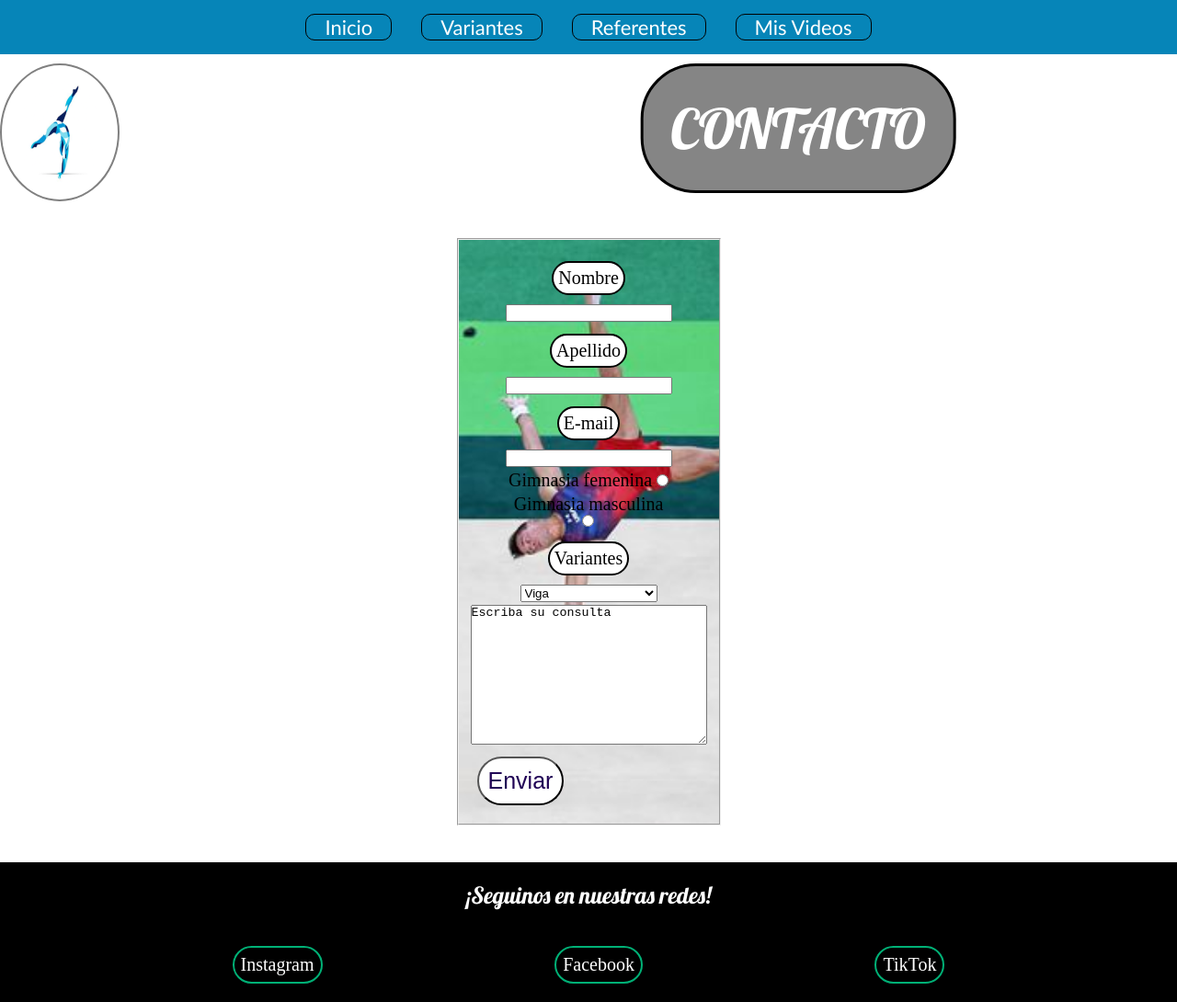
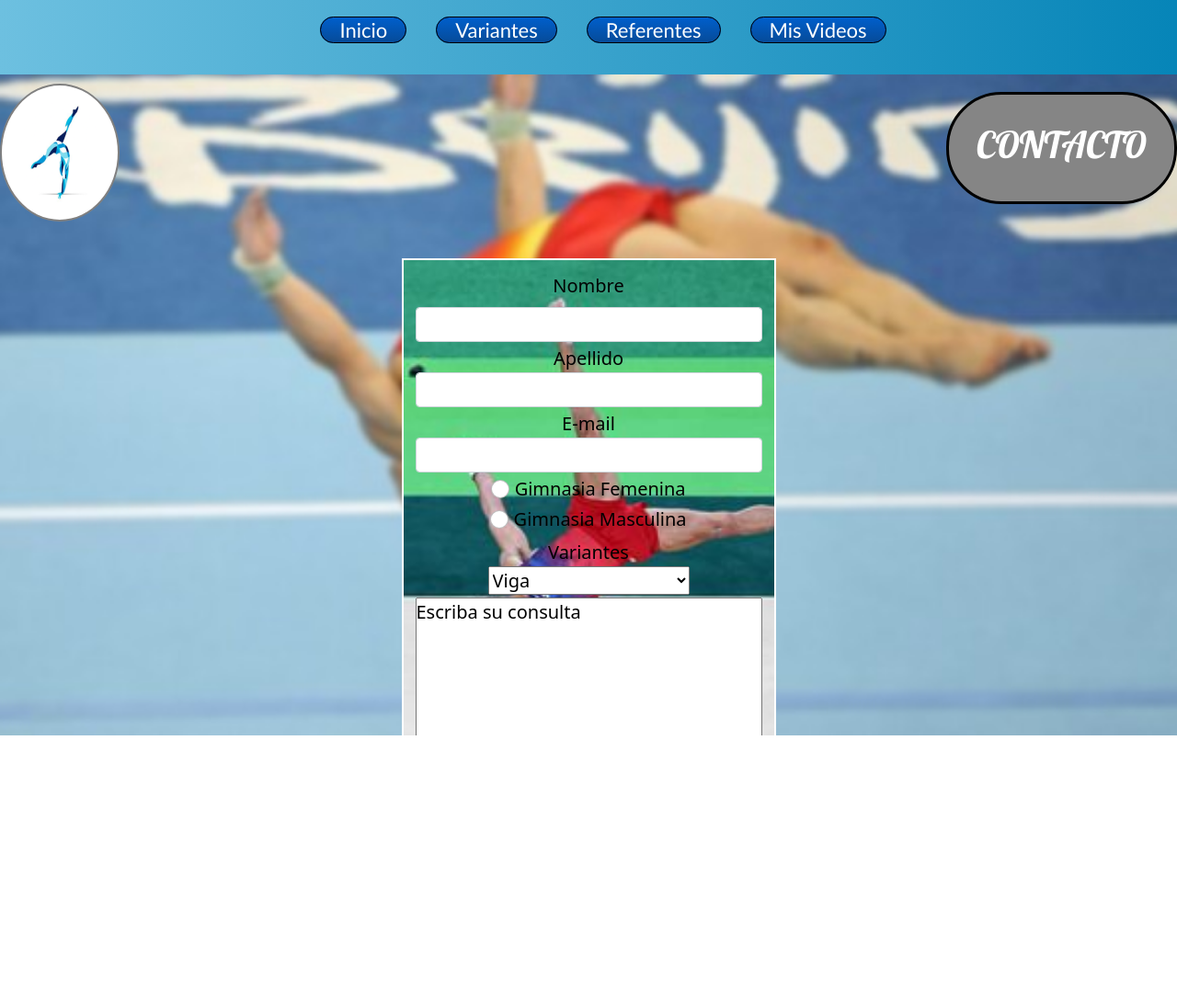
Before and after one commit to SantiagoDiDeo/gimnasia_para_todes, a plain HTML site: page Paginas/contacto.html in a window 1280 px wide. Shown: the whole page at 92% size. After the commit the page ends 800 px from the top, so only its background shows below. Drawn offline with nearby package versions, Linux system fonts and the light colour scheme.

Commit message:
animaciones y bootstrap

```diff
--- a/Css/Estilos.css
+++ b/Css/Estilos.css
@@ -27,7 +27,6 @@
     background-attachment: fixed;
     overflow-x: hidden;
     box-sizing: inherit;
-
 }
 
 .header {
@@ -60,20 +59,15 @@ main {
     top: 0px;
     background-color: rgb(6, 133, 184);
     width: 100vw;
+    background-image: linear-gradient(to right,rgb(109, 192, 224), rgb(6, 133, 184));
 }
 
 .header__lista {
     display: flex;
     flex-direction: row;
-
     text-align: center;
     font-family: 'Gill Sans', 'Gill Sans MT', Calibri, 'Trebuchet MS', sans-serif;
     font-size: 20px;
-    /* word-spacing: 30px; */
-    padding-top: 0  px;
-    padding-bottom: 0px;
-    padding-left: 20%;
-    padding-right: 20%;
 }
 
 .header__lista li {
@@ -89,7 +83,12 @@ main {
     padding-left: 20px;
     padding-right: 20px;
     border: 1px solid black;
-    border-radius: 10px;
+    border-radius: 20px;
+    background-image: linear-gradient(to top, rgb(6, 75, 153), rgb(0, 95, 204));
+}
+
+.header__lista li:hover {
+    transform: scale(0.9);
 }
 
 li {
@@ -122,7 +121,7 @@ li {
 .header__titulo {
     display: flex;
     flex-direction: row;
-    transform: translateX(-70%);
+    transform: translateX(-20%);
     align-content: center;
     font-family: 'Lobster';
     font-size: 30px;
@@ -130,8 +129,6 @@ li {
     color: white;
     border: 3px solid black;
     border-radius: 60px;
-    /* margin-top: 20px;
-    margin-bottom: 20px; */
     padding: 30px;
     background-color: rgb(133, 133, 133);
 }
@@ -182,6 +179,9 @@ h1 {
     border-radius: 30px;
     box-sizing: border-box;
 }
+
+
+
 .main__parrafo p{
     display: flex;
     flex-direction: column;
@@ -192,13 +192,6 @@ h1 {
     justify-content: center;
     text-decoration: dotted;
 }
-
-.main__parrafo {
-    display: flex;
-    flex-direction: column;
-    align-self: center;
-}
-
 
 .variantes {
     display: flex;
@@ -227,12 +220,13 @@ h1 {
 
 /* FOOTER */
 
-footer {
+.footer {
     grid-area: footer;
     display: flex;
     flex-direction: column;
     background-color: black;
 }
+
 
 .footer__texto {
     display: flex;
@@ -240,14 +234,36 @@ footer {
     justify-content: center;
     text-align: center;
     color: white;
-    margin:     auto;
     padding-top: 20px;
     padding-bottom: 20px;
     font-size: 25px;
     font-family: 'Lobster';
-
+    width: 100vw;
     text-decoration: none;
 
+}
+
+.footer__animacion {
+    animation: cssAnimation_0 4s infinite ease;
+}
+
+@keyframes cssAnimation_0 {
+    /* 0% {
+        width: 100px;
+        height: 100px;
+    }
+    50% {
+        width: 150px;
+        height: 150px;
+    }
+    100% {
+        width: 100px;
+        height: 100px;
+    } */
+
+    to {
+        transform: translate(20px, 20px) scale(1.5, 1.6);
+    }
 }
 
 .footer__redes {
@@ -265,9 +281,14 @@ footer {
 .footer__link {
     text-decoration: none;
     color: white;
-    padding: 7px;
+    padding: 5px;
     border-radius: 30px;
     border: 2px solid rgb(0, 177, 118);
+    background-image: linear-gradient(to top, black, rgb(34, 34, 34));
+}
+
+.footer__link:hover {
+    transform: scale(1.2);
 }
 
 
@@ -293,7 +314,7 @@ footer {
 }
 
 .main__imagen {
-    display: inline;
+    display: flex;
     border-radius: 10px;
     margin: 20px;
     width: 500px;
@@ -405,10 +426,14 @@ footer {
     align-items: center;
     text-decoration: none;
     color: white;
-    background-color: turquoise;
+    background-color: rgb(25, 126, 209);
     border: 2px solid black;
     border-radius: 30px;
     padding: 10px;
+}
+
+.main__nombre:hover {
+    transform: scale(1.1);
 }
 
 .main__logoLink {
@@ -487,9 +512,10 @@ iframe {
     padding: 10px;
     background-image: url(../Recursos/fondo-formulario.jpg);
     background-size: cover;
+    border: 2px solid white;
 }
 
-label {
+/* label {
     display: flex;
     flex-direction: column;
     color: black;
@@ -499,7 +525,7 @@ label {
     border: 2px solid black;
     border-radius: 25px;
     background-color: white;
-}
+} */
 
 
 
@@ -511,10 +537,10 @@ label {
     font-size: 20px;
     align-items: center;
     text-align: justify;
-
 }
 
-.main {
+
+.main__main {
     display: grid ;
 }
 
--- a/Paginas/contacto.html
+++ b/Paginas/contacto.html
@@ -9,11 +9,17 @@
     <link rel="preconnect" href="https://fonts.googleapis.com">
     <link rel="preconnect" href="https://fonts.gstatic.com" crossorigin>
     <link href="https://fonts.googleapis.com/css2?family=Indie+Flower&family=Lobster&display=swap" rel="stylesheet">
+    <!-- bootstrap -->
+    <link href="https://cdn.jsdelivr.net/npm/bootstrap@5.1.3/dist/css/bootstrap.min.css" rel="stylesheet" integrity="sha384-1BmE4kWBq78iYhFldvKuhfTAU6auU8tT94WrHftjDbrCEXSU1oBoqyl2QvZ6jIW3" crossorigin="anonymous">
+    <!-- AOS -->
+<link rel="stylesheet" href="https://unpkg.com/aos@next/dist/aos.css" />
+    <!-- css -->
     <link rel="stylesheet" href="../Css/Estilos.css">
     <title>CONTACTO</title>
 </head>
 
 <body>
+    <div class="layout">
     <header>
 
         <nav class="header__nav">
@@ -28,31 +34,37 @@
             <div>
         <img class="header__logo" src="../Recursos/android-chrome-192x192.png" alt="logo gimnasia">
     </div>
-        <div class="header__titulo"><h1 >CONTACTO</h1>
+        <div class="header__titulo" data-aos="zoom-in"><h1 >CONTACTO</h1>
         </div>
     </div>
     </header>
-    <main class="main">
+    <main class="main__main">
         <fieldset class="main__contacto">
             <form class="main__form" action="">
                 <div class="main__formularios">
-                    <label for="nombre">Nombre</label>
-                    <input type="text" name="nombre" />
+                    <label for="nombre" for="exampleInputEmail1" class="form-label">Nombre</label>
+                    <input type="text" name="nombre" class="form-control" id="exampleInputEmail1" aria-describedby="emailHelp" />
                 </div>
                 <div class="main__formularios">
                     <label for="apellido">Apellido</label>
-                    <input type="text" name="apellido" />
+                    <input type="text" name="apellido" class="form-control" id="exampleInputEmail1" aria-describedby="emailHelp" />
                 </div>
                 <div class="main__formularios">
                     <label for="email">E-mail</label>
-                    <input type="text" name="email" />
+                    <input type="text" name="email"  class="form-control" id="exampleInputEmail1" aria-describedby="emailHelp"/>
                 </div>
                 <div class="main__formularios">
-                    <div>Gimnasia femenina
-                        <input type="radio" name="Tipo" value="Gimnasia femenina" />
+                    <div>
+                        <input type="radio" name="Tipo" value="Gimnasia femenina" class="form-check-input" type="checkbox" value="" id="flexCheckDefault"/>
+                        <label class="form-check-label" for="flexCheckDefault">
+                            Gimnasia Femenina</label>
                     </div>
-                    <div class="main__formularios">Gimnasia masculina
-                        <input type="radio" name="Tipo" value="Gimnasia masculina" />
+                    <div class="main__formularios">
+                        <div>
+                            <input type="radio" name="Tipo" value="Gimnasia femenina" class="form-check-input" type="checkbox" value="" id="flexCheckDefault"/>
+                            <label class="form-check-label" for="flexCheckDefault">
+                                Gimnasia Masculina</label>
+                        </div>
                     </div>
                 </div>
                 <div class="main__formularios">
@@ -75,9 +87,9 @@
             </form>
         </fieldset>
     </main>
-    <footer>
+    <footer class="footer">
         <div class="footer__texto">
-            <p>¡Seguinos en nuestras redes!</p>
+            <p class="footer__animacion">¡Seguinos en nuestras redes!</p>
             </div>
             <div class="footer__redes">
             <a class="footer__link" href="https://www.instagram.com/" target="_blank">Instagram</a>
@@ -85,6 +97,13 @@
             <a class="footer__link" href="https://www.tiktok.com/" target="_blank">TikTok</a>
         </div>
     </footer>
+    <!-- bundle -->
+    <script src="https://cdn.jsdelivr.net/npm/bootstrap@5.1.3/dist/js/bootstrap.bundle.min.js" integrity="sha384-ka7Sk0Gln4gmtz2MlQnikT1wXgYsOg+OMhuP+IlRH9sENBO0LRn5q+8nbTov4+1p" crossorigin="anonymous"></script>
+    <script src="https://unpkg.com/aos@next/dist/aos.js"></script>
+    <script>
+    AOS.init();
+    </script>
+</div>
 </body>
 
 </html>
```
Also changed, not shown: Paginas/mis-videos.html (+17 -4 lines), Paginas/referentes.html (+18 -5 lines), Paginas/variantes.html (+17 -6 lines), index.html (+19 -8 lines).
